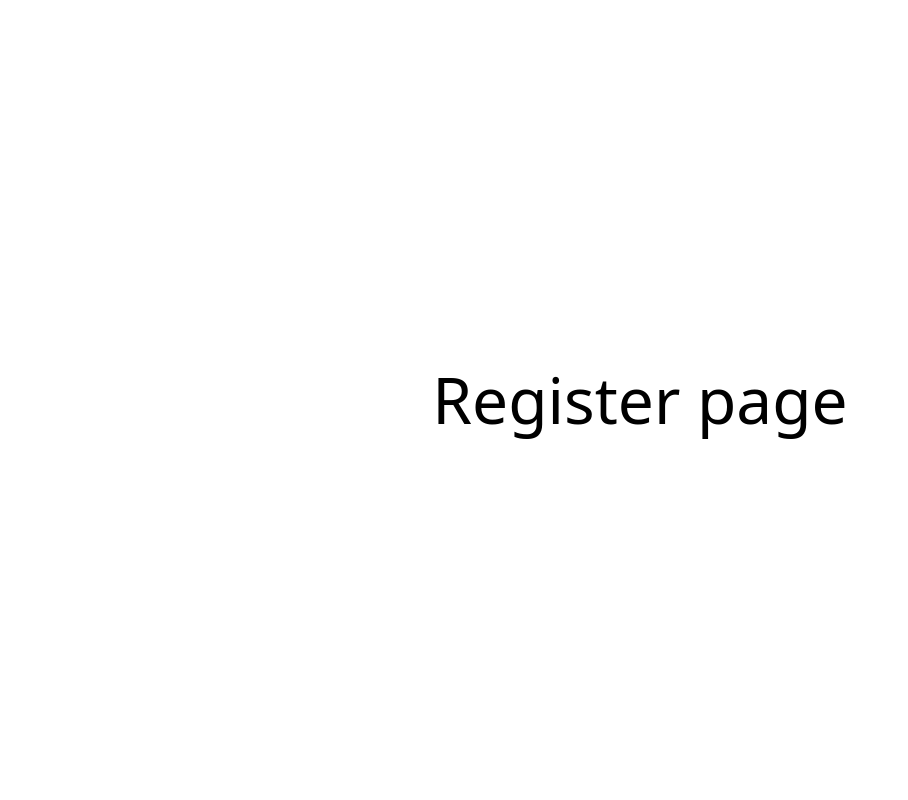
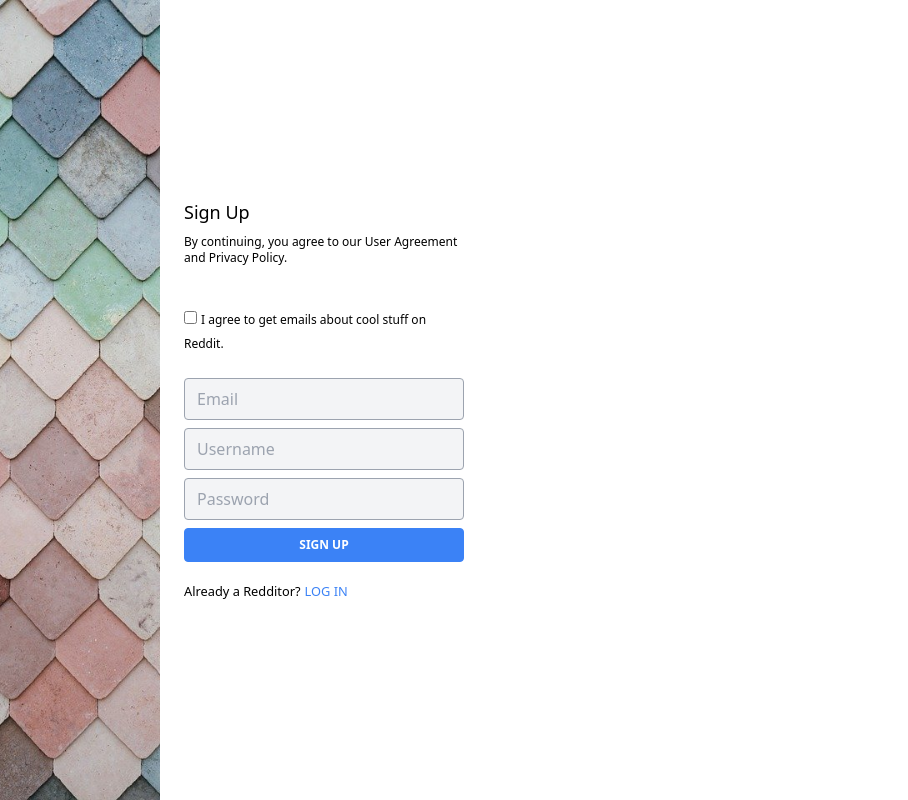
Before and after one commit to nickarocho/reddit-clone-react-typescript-nextjs-typeORM, a Next.js app in the folder client/: page /register in a window 1280 px wide. Shown: the whole page, without its empty margins (0-908 px from the left). Built offline with nearby package versions, Linux system fonts and the light colour scheme.

Commit message:
Scaffold the bones/styles of the Register page

```diff
--- a/client/src/pages/register.tsx
+++ b/client/src/pages/register.tsx
@@ -1,19 +1,61 @@
 import Head from 'next/head'
-import styles from '../styles/Home.module.css'
+import Link from 'next/link'
 
 export default function Register() {
   return (
-    <div className={styles.container}>
+    <div className="flex">
       <Head>
-        <title>Create Next App</title>
+        <title>Register</title>
         <link rel="icon" href="/favicon.ico" />
       </Head>
 
-      <main className={styles.main}>
-        <h1 className={styles.title}>
-          Register page
-        </h1>
-      </main>
+      <div className="w-40 h-screen bg-center bg-cover" style={{ backgroundImage: "url('/images/bricks.jpg')"}}></div>
+      <div className="flex flex-col justify-center pl-6">
+        <div className="w-70">
+          <h1 className="mb-2 text-lg font-medium">Sign Up</h1>
+          <p className="mb-10 text-xs">By continuing, you agree to our User Agreement and Privacy Policy.</p>
+          <form>
+            <div className="mb-6">
+              <input type="checkbox" className="mr-1 cursor-pointer" id="agreement" />
+              <label htmlFor="agreement" className="text-xs cursor-pointer">
+                I agree to get emails about cool stuff on Reddit.
+              </label>
+            </div>
+            <div className="mb-2">
+              <input
+                type="email"
+                className="w-full px-3 py-2 bg-gray-100 border border-gray-400 rounded"
+                placeholder="Email"
+              />
+            </div>
+            <div className="mb-2">
+              <input
+                type="text"
+                className="w-full px-3 py-2 bg-gray-100 border border-gray-400 rounded"
+                placeholder="Username"
+              />
+            </div>
+            <div className="mb-2">
+              <input
+                type="password"
+                className="w-full px-3 py-2 bg-gray-100 border border-gray-400 rounded"
+                placeholder="Password"
+              />
+            </div>
+            <button className="w-full py-2 mb-4 text-xs font-bold text-white uppercase bg-blue-500 border border-blue-500 rounded">
+              Sign Up
+            </button>
+          </form>
+          <small>
+            Already a Redditor?
+            <Link href="/login">
+              <a className="ml-1 text-blue-500 uppercase">
+                Log In
+              </a>
+            </Link>
+          </small>
+        </div>
+      </div>
     </div>
   )
 }
--- a/client/tailwind.config.js
+++ b/client/tailwind.config.js
@@ -2,7 +2,11 @@
   purge: ['.src/**/*.tsx'],
   darkMode: false, // or 'media' or 'class'
   theme: {
-    extend: {},
+    extend: {
+      spacing: {
+        70: '17.5rem',
+      }
+    },
   },
   variants: {
     extend: {},
```
Also changed, not shown: client/public/images/bricks.jpg (added).
